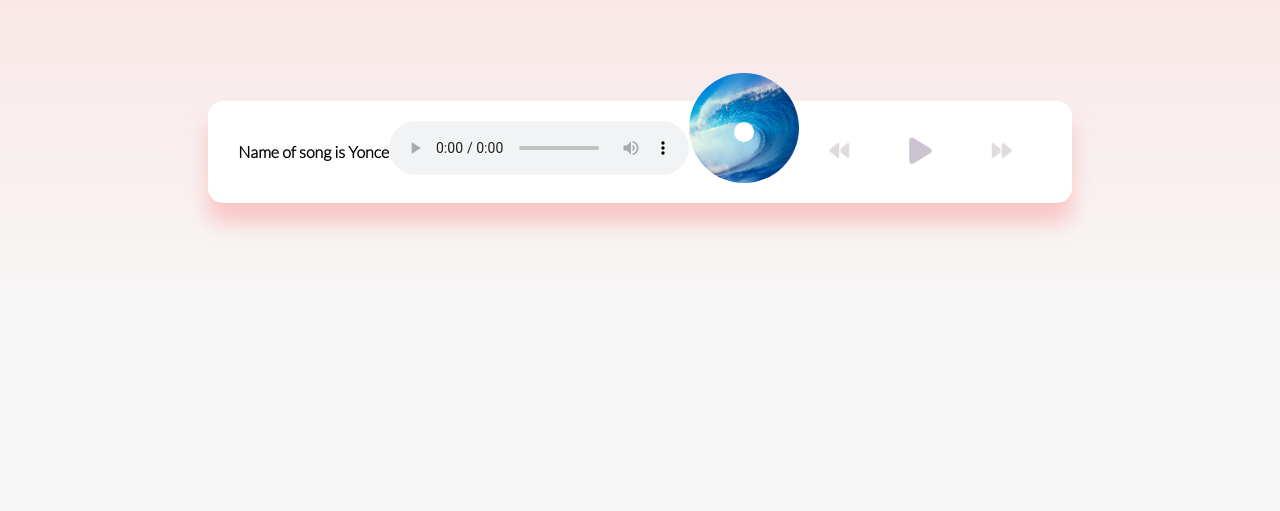
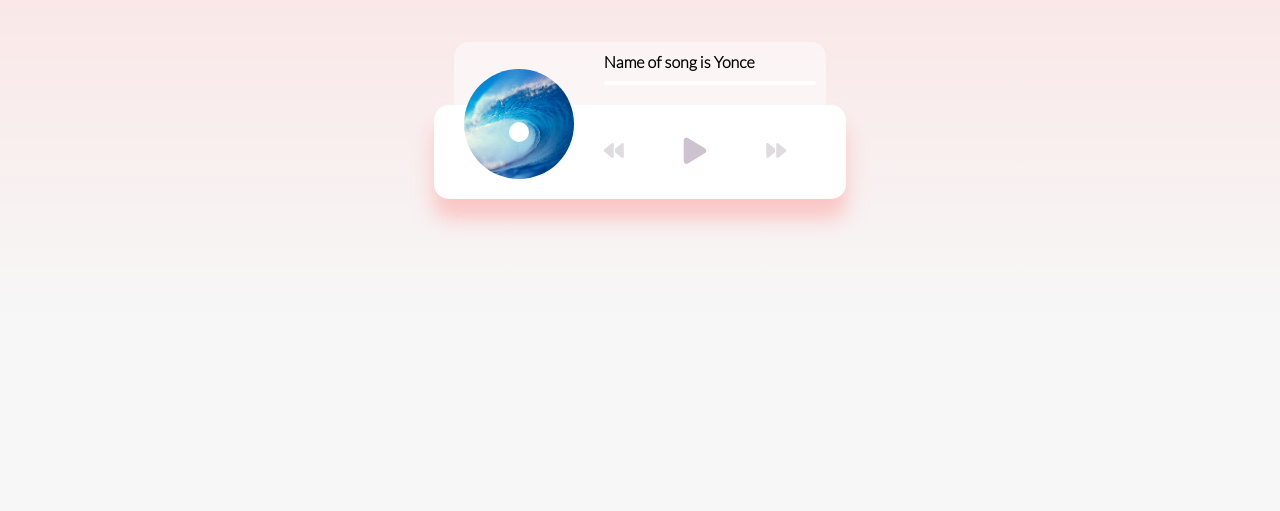
Before and after one commit to TatsianaKedrova/music-player, a plain HTML site: page index.html in a window 1280 px wide. Shown: the part 289-800 px from the top of the page. Drawn offline with Linux system fonts and the light colour scheme.

Commit message:
feat(A-11): progress container styling

```diff
--- a/index.html
+++ b/index.html
@@ -10,7 +10,7 @@
 </head>
 <body>
    <h1>Music Player</h1>
-   <div class="music-container">
+   <div class="music-container play">
        <div class="music-info">
            <h4 id="title">Name of song is Yonce</h4>
            <div class="progress-container">
@@ -19,7 +19,7 @@
                </div>
            </div>
        </div>
-       <audio src="./music/yonce.mp3" id="audio" controls></audio>
+       <audio src="./music/yonce.mp3" id="audio"></audio>
        <div class="image-container">
            <img src="./images/wave.jpg" alt="music-cover" id="cover">
        </div>
--- a/style.css
+++ b/style.css
@@ -57,7 +57,7 @@ body {
 }
 
 .music-container.play .image-container img {
-    animation-play-state: running;
+    /* animation-play-state: running; */
 }
 
 @keyframes rotate {
@@ -90,3 +90,40 @@ body {
   color: #cdc2d0;
   font-size: 30px;
 }
+
+.action-btn:focus {
+    outline: 0;
+}
+
+.music-info {
+    /* background-color: pink; */
+   background-color: rgba(255, 255, 255, 0.5);
+   border-radius: 15px 15px 0 0;
+   position: absolute;
+   top: 0;
+   left: 20px;
+   width: calc(100% - 40px);
+   /* opacity: 0; */
+   /* transform: translateY(0%); */
+   padding: 10px 10px 10px 150px;
+   transform: translateY(-100%);
+   transition: transform 0.3s ease-in, opacity 0.3s ease-in;
+
+}
+
+.music-container.play .music-info {
+    opacity: 1;
+    transform: translateY(-100%);
+}
+.music-info h4 {
+    margin: 0;
+}
+
+.progress-container {
+    background: #fff;
+    border-radius: 5px;
+    cursor: pointer;
+    margin: 10px 0;
+    height: 4px;
+    width: 100%;
+}
```
